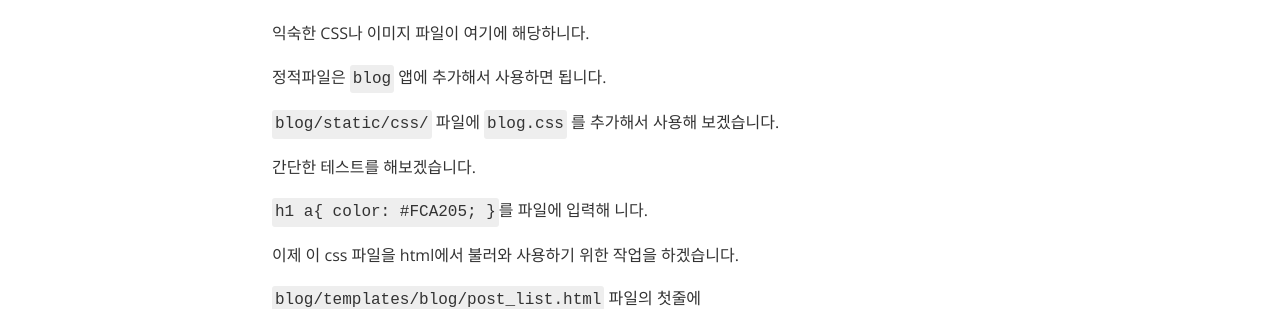
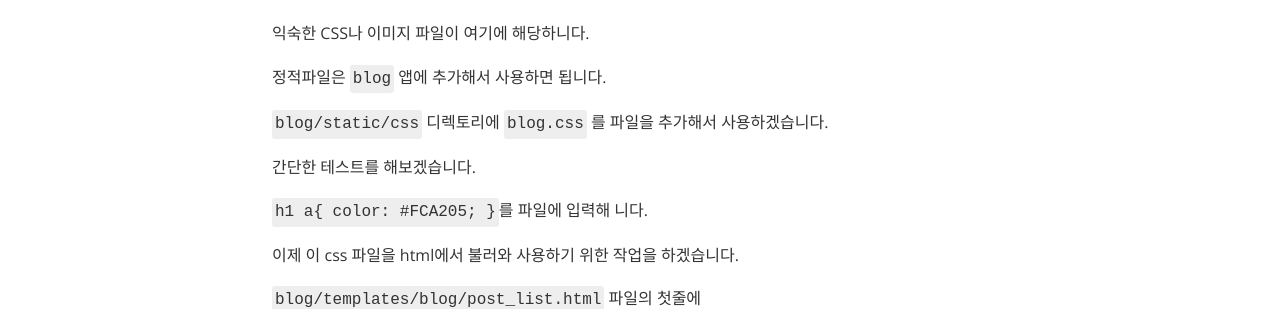
Before and after one commit to sangmunjeong/sangmunjeong.github.io, a Jekyll site: the page built from _posts/2019-06-19-python_djangostart10.markdown, in a window 1280 px wide. Shown: the part 717-1026 px from the top of the page. Built offline with Jekyll 4.4.1, drawn with Linux system fonts in a browser that asks for light colours; nearby versions of some CDN libraries.

Commit message:
Update 2019-06-19-python_djangostart10.markdown

```diff
--- a/_posts/2019-06-19-python_djangostart10.markdown
+++ b/_posts/2019-06-19-python_djangostart10.markdown
@@ -31,7 +31,7 @@ tags: python django
 
 정적파일은 `blog` 앱에 추가해서 사용하면 됩니다.
 
-`blog/static/css/` 파일에 `blog.css` 를 추가해서 사용해 보겠습니다.
+`blog/static/css` 디렉토리에 `blog.css` 를 파일을 추가해서 사용하겠습니다.
 
 간단한 테스트를 해보겠습니다.
 
```
